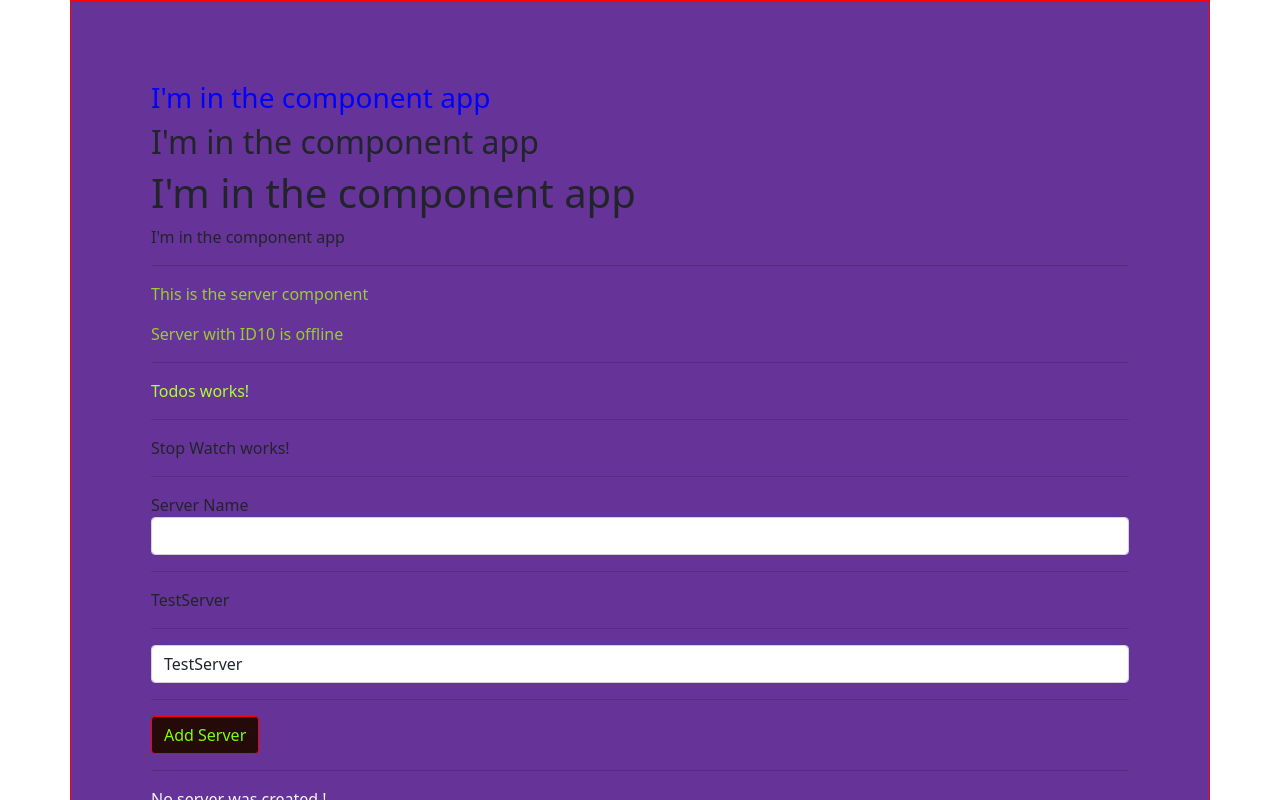
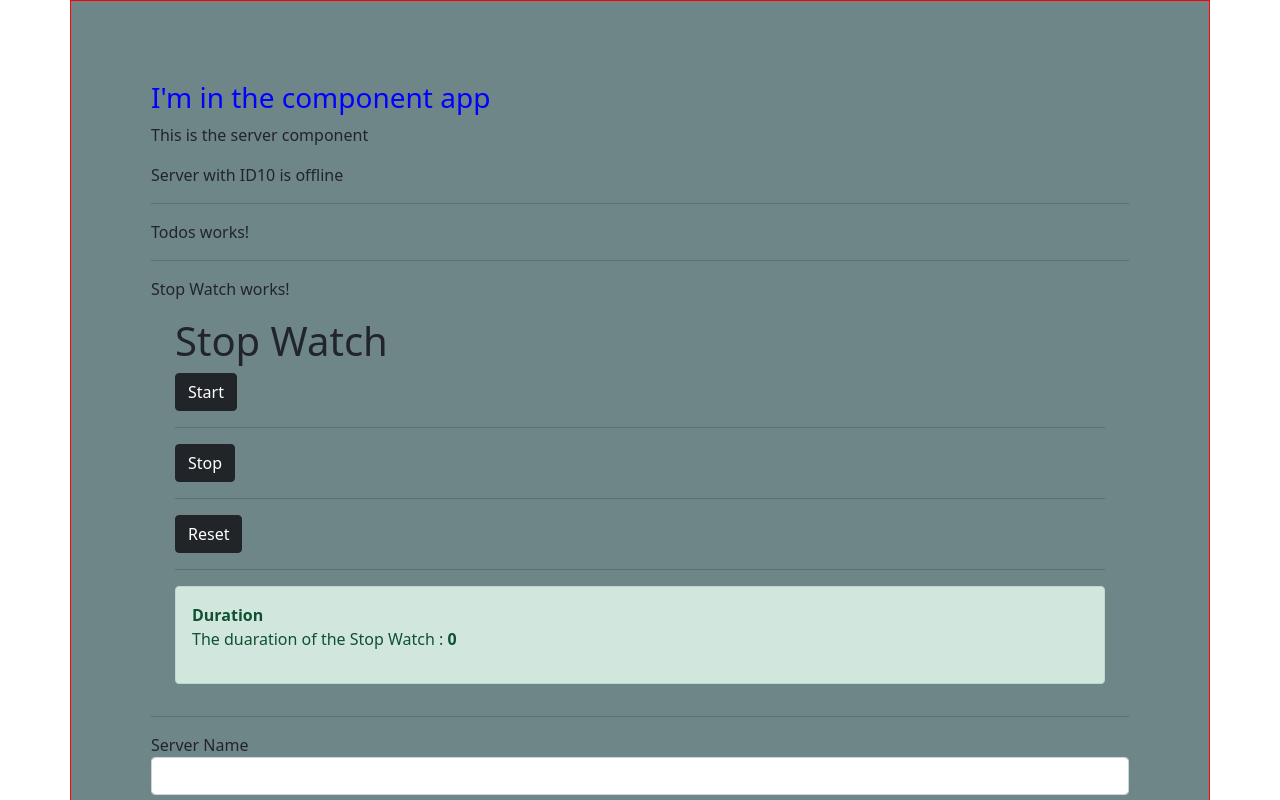
Before and after one commit to khanwaz/Ang, an Angular app in the folder firstProject/: page / in a window 1280 px wide. Shown: the top 800 px of the page. Built offline with nearby package versions, Linux system fonts and the light colour scheme.

Commit message:
stopwatch

```diff
--- a/firstProject/src/app/MyComponents/stopwatch/stopwatch.component.css
+++ b/firstProject/src/app/MyComponents/stopwatch/stopwatch.component.css
@@ -0,0 +1,11 @@
+.btn {
+  padding: 1px;
+}
+.btn-primary {
+  padding: 1px;
+}
+.col-xs-12 {
+  padding: 8px;
+  background-color: rgb(67, 117, 71);
+  border: 1px solid red;
+}
--- a/firstProject/src/app/MyComponents/stopwatch/stopwatch.component.html
+++ b/firstProject/src/app/MyComponents/stopwatch/stopwatch.component.html
@@ -1 +1,27 @@
 <p>Stop Watch works!</p>
+
+<div class="container">
+  <div class="row">
+    <div class="col-xs-12">
+      <h1>Stop Watch</h1>
+      <button class="btn btn-dark" (click)="onStartTime()">Start</button>
+      <p class="startTime" id="startTime">
+        <strong>{{ startTime }}</strong>
+      </p>
+      <hr />
+      <button class="btn btn-dark" (click)="onStopTime()">Stop</button>
+      <p>
+        <strong>{{ endTime }}</strong>
+      </p>
+      <hr />
+      <button class="btn btn-dark" (click)="OnResetTime()">Reset</button>
+      <hr />
+      <div class="alert alert-success" role="alert">
+        <label><strong>Duration</strong></label>
+        <p>
+          The duaration of the Stop Watch : <strong>{{ duration }}</strong>
+        </p>
+      </div>
+    </div>
+  </div>
+</div>
--- a/firstProject/src/app/MyComponents/stopwatch/stopwatch.component.ts
+++ b/firstProject/src/app/MyComponents/stopwatch/stopwatch.component.ts
@@ -1,8 +1,34 @@
-import { Component } from "@angular/core";
+import { Component } from '@angular/core';
 
 @Component({
-    selector:'app-stopwatch',
-    templateUrl: './stopwatch.component.html',
-    styleUrls:['./stopwatch.component.html']
+  selector: 'app-stopwatch',
+  templateUrl: './stopwatch.component.html',
+  styleUrls: ['./stopwatch.component.html'],
 })
-export class StopwatchComponent{}
+export class StopwatchComponent {
+  startTime: any = null;
+  endTime: any = null;
+  running: any = 0;
+  duration = 0;
+
+  onStartTime() {
+    if (this.running)
+        throw new Error('The stopwatch is already running');
+    this.running = true;
+    this.startTime = new Date();
+  }
+  onStopTime() {
+    if (!this.running)
+        throw new Error('The stopwatch is not running');
+    this.running = false;
+    this.endTime = new Date();
+    const second = (this.endTime.getTime()- this.startTime.getTime()) / 1000;
+    this.duration += second;
+  }
+  OnResetTime() {
+    this.startTime = null;
+    this.endTime = null;
+    this.running = false;
+    this.duration = 0;
+  }
+}
--- a/firstProject/src/app/app.component.css
+++ b/firstProject/src/app/app.component.css
@@ -1,14 +1,8 @@
 h3 {
   color: blue;
 }
-app-todos {
-  color: greenyellow;
-}
-app-server {
-    color: yellowgreen;
-  }
 .col-xs-12 {
   padding: 80px;
-  background-color: rebeccapurple;
+  background-color: rgb(111, 134, 136);
   border: 1px solid red;
 }
--- a/firstProject/src/app/app.component.html
+++ b/firstProject/src/app/app.component.html
@@ -2,10 +2,6 @@
     <div class="row">
         <div class="col-xs-12">
             <h3>I'm in the component app</h3>
-            <h2>I'm in the component app</h2>
-            <h1>I'm in the component app</h1>
-            <p>I'm in the component app</p>
-            <hr>
             <app-server></app-server>
             <hr>
             <app-todos></app-todos>
```
